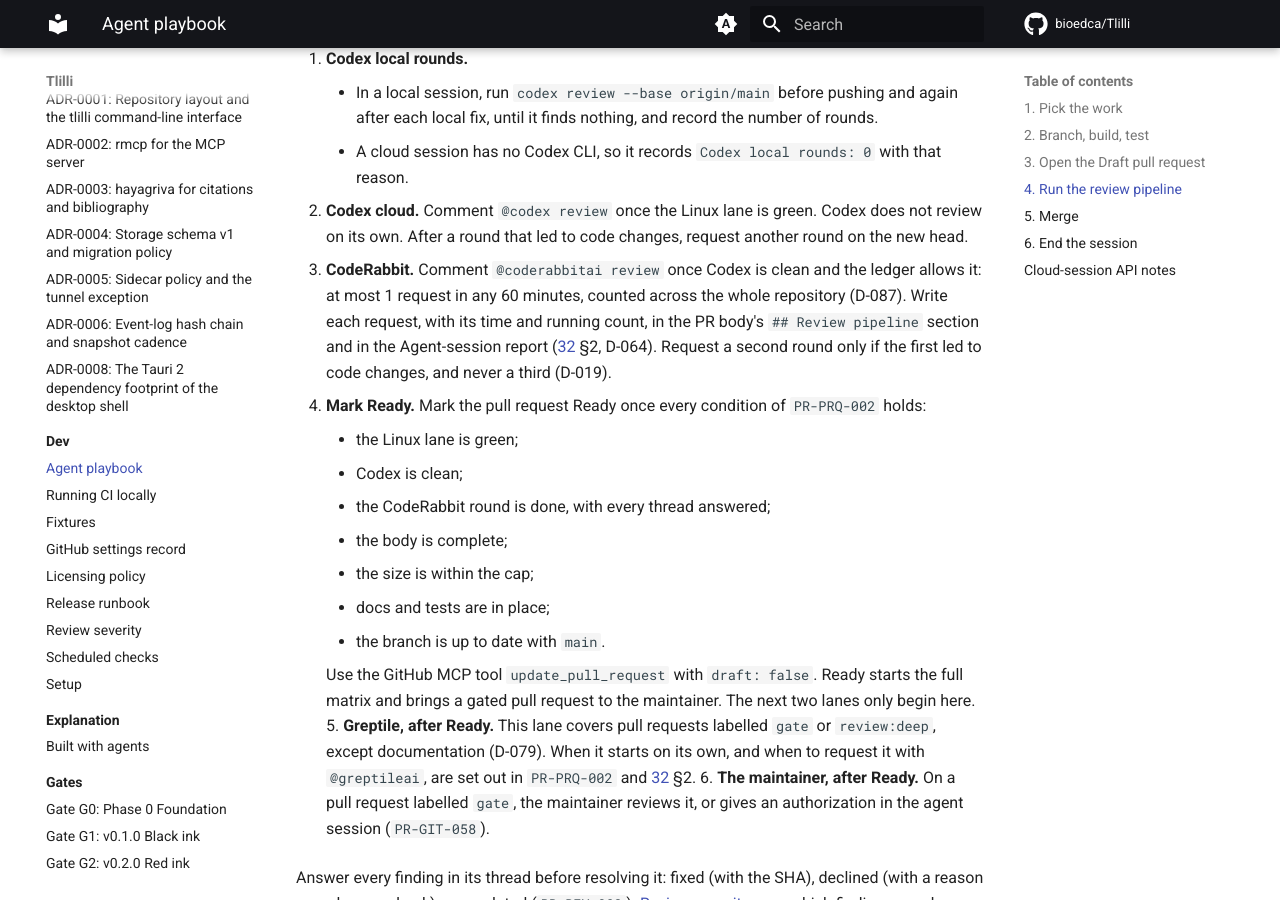
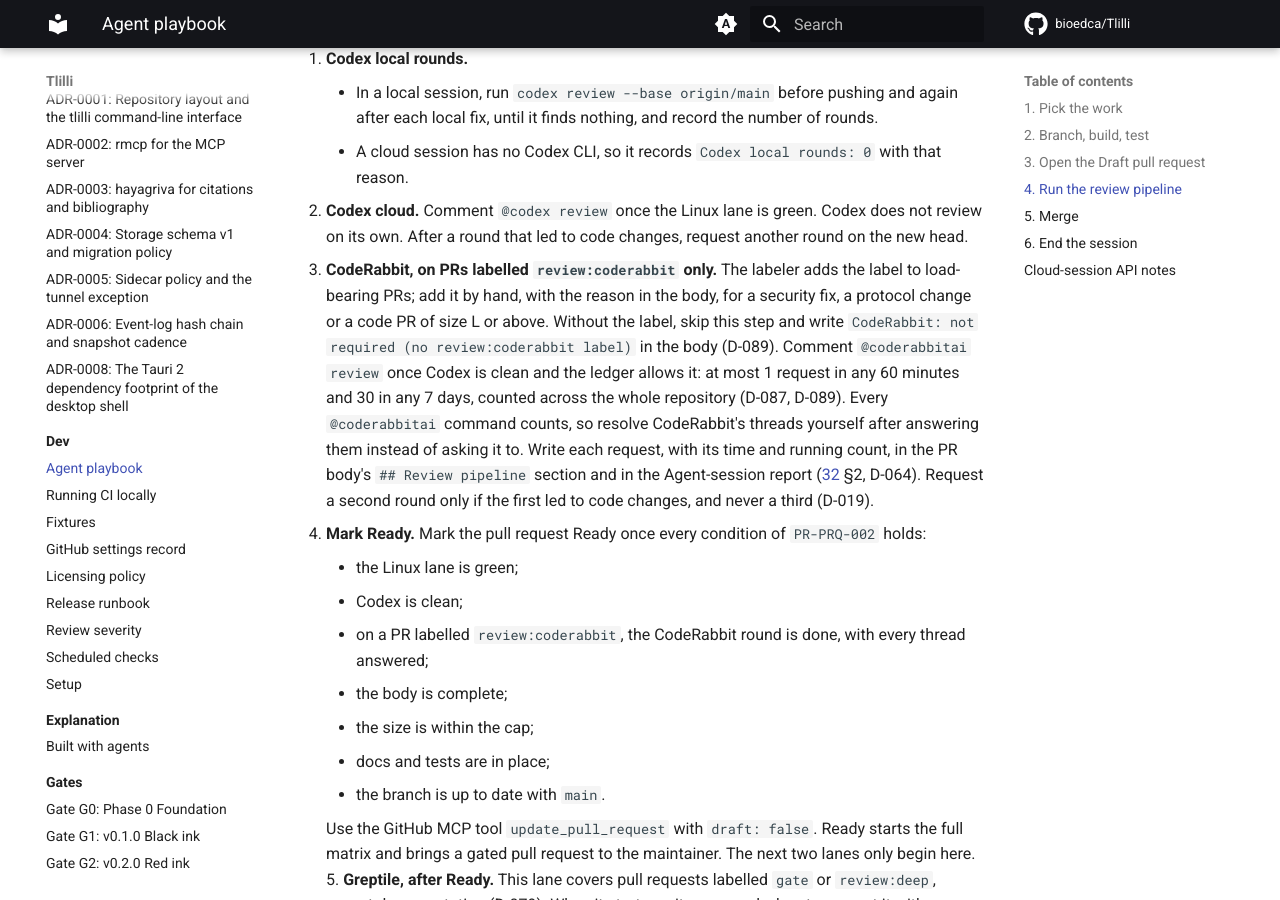
Before and after one commit to bioedca/Tlilli, an MkDocs documentation site: the page built from docs/dev/agent-playbook.md, in a window 1280 px wide and 900 px high, scrolled down 1847 px. Built offline with MkDocs 1.6.1 and Material for MkDocs 9.7.7, drawn with Linux system fonts in a browser that asks for light colours; comment, search, counter and statistics services are not loaded.

Commit message:
chore(repo): label load-bearing PRs and stop CodeRabbit's chat replies
The labeler adds review:coderabbit to pull requests that change the
paths D-089 names, and labels.yml defines the label. .coderabbit.yaml
sets chat.auto_reply to false, so CodeRabbit answers only when tagged.
The PR template, CLAUDE.md, AGENTS.md, CONTRIBUTING.md, the agent
playbook and the settings record say when the lane runs and what the
weekly budget is.

Refs D-089

Signed-off-by: bioedca <131809205+bioedca@users.noreply.github.com>

```diff
--- a/docs/dev/agent-playbook.md
+++ b/docs/dev/agent-playbook.md
@@ -45,11 +45,11 @@ The order is fixed (`PR-REV-001`): a later lane waits while an earlier one has o
     - In a local session, run `codex review --base origin/main` before pushing and again after each local fix, until it finds nothing, and record the number of rounds.
     - A cloud session has no Codex CLI, so it records `Codex local rounds: 0` with that reason.
 2. **Codex cloud.** Comment `@codex review` once the Linux lane is green. Codex does not review on its own. After a round that led to code changes, request another round on the new head.
-3. **CodeRabbit.** Comment `@coderabbitai review` once Codex is clean and the ledger allows it: at most 1 request in any 60 minutes, counted across the whole repository (D-087). Write each request, with its time and running count, in the PR body's `## Review pipeline` section and in the Agent-session report ([32](../prd/32-code-review.md) §2, D-064). Request a second round only if the first led to code changes, and never a third (D-019).
+3. **CodeRabbit, on PRs labelled `review:coderabbit` only.** The labeler adds the label to load-bearing PRs; add it by hand, with the reason in the body, for a security fix, a protocol change or a code PR of size L or above. Without the label, skip this step and write `CodeRabbit: not required (no review:coderabbit label)` in the body (D-089). Comment `@coderabbitai review` once Codex is clean and the ledger allows it: at most 1 request in any 60 minutes and 30 in any 7 days, counted across the whole repository (D-087, D-089). Every `@coderabbitai` command counts, so resolve CodeRabbit's threads yourself after answering them instead of asking it to. Write each request, with its time and running count, in the PR body's `## Review pipeline` section and in the Agent-session report ([32](../prd/32-code-review.md) §2, D-064). Request a second round only if the first led to code changes, and never a third (D-019).
 4. **Mark Ready.** Mark the pull request Ready once every condition of `PR-PRQ-002` holds:
     - the Linux lane is green;
     - Codex is clean;
-    - the CodeRabbit round is done, with every thread answered;
+    - on a PR labelled `review:coderabbit`, the CodeRabbit round is done, with every thread answered;
     - the body is complete;
     - the size is within the cap;
     - docs and tests are in place;
```
Also changed, not shown: .coderabbit.yaml (+5 -3 lines), AGENTS.md (+4 -3 lines), CLAUDE.md (+4 -3 lines), CONTRIBUTING.md (+1 -1 lines), docs/dev/github-settings.md (+2 -1 lines), .github/PULL_REQUEST_TEMPLATE.md, 3 other files.
